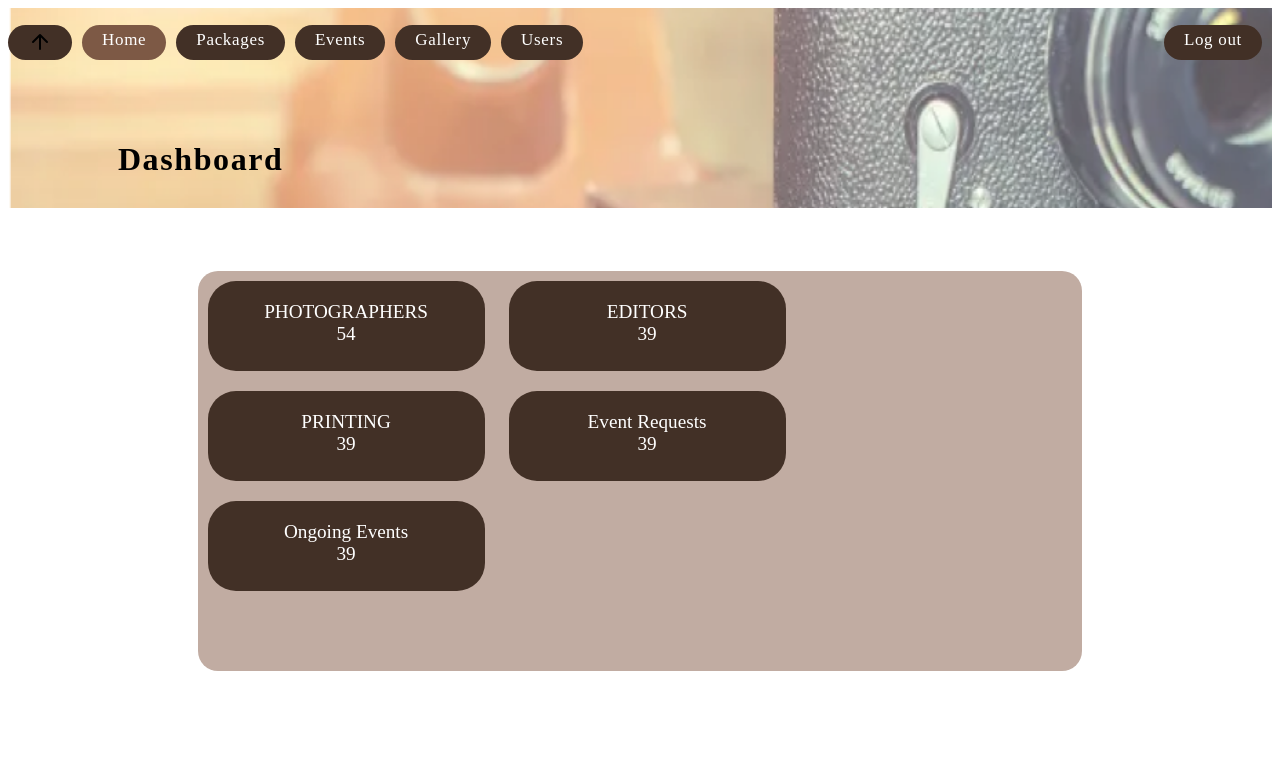
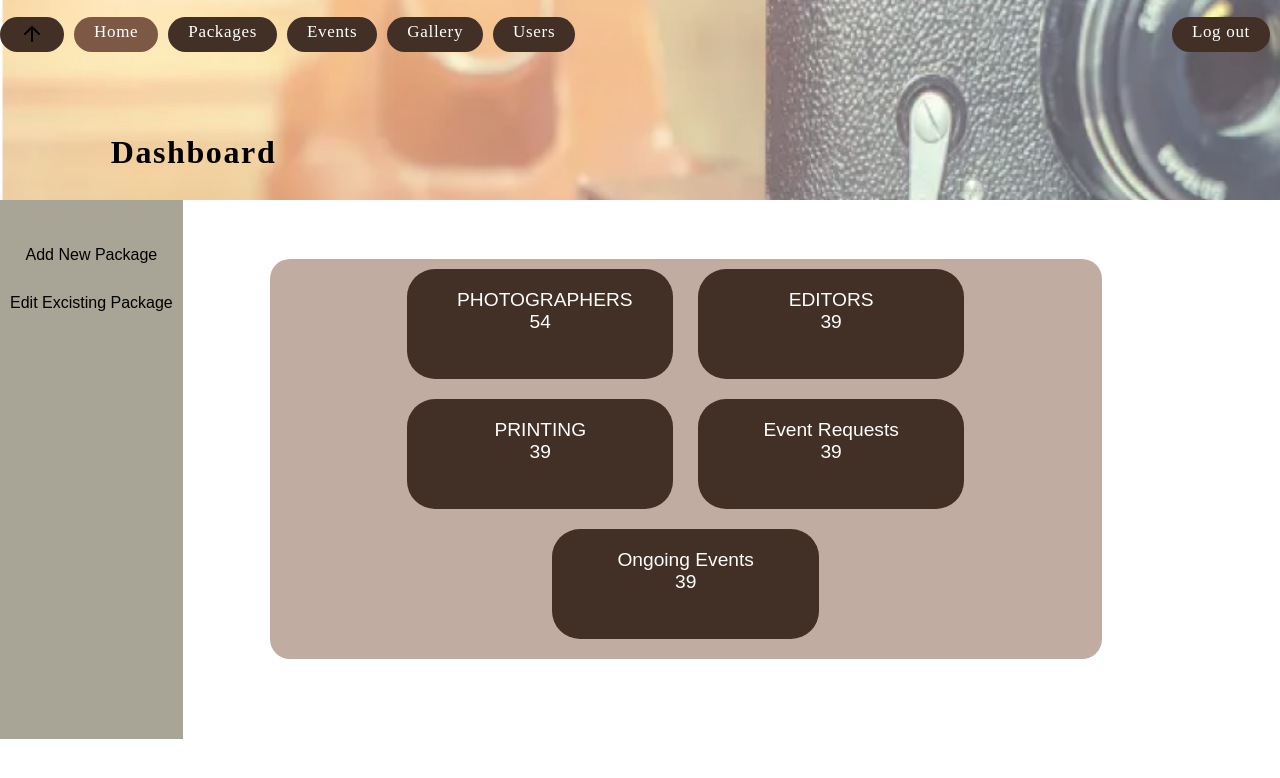
Before and after one commit to Chamika36/ArtRoom, a PHP site: page /app/views/pages/manager/dashboard.php in a window 1280 px wide. Shown: the top 778 px of the page. Run offline with PHP 8.4, Linux system fonts and the light colour scheme.

Commit message:
added grids

```diff
--- a/app/views/pages/manager/dashboard.php
+++ b/app/views/pages/manager/dashboard.php
@@ -5,14 +5,24 @@
     <meta name="viewport" content="width=device-width, initial-scale=1.0">
     <title>Dashboard</title>
     <link rel="stylesheet" href="../../../../public/css/dashboard.css">
-    <link rel="stylesheet" href="../../../../public/css/navbar.css"> <!-- Include navbar CSS here -->
+    <link rel="stylesheet" href="../../../../public/css/navbar.css">
+    <link rel="stylesheet" href="../../../../public/css/grid.css">
 </head>
 
 <body>
+
+    <div class="container">
         <!-- Navbar -->
+        <div class="item1">
             <?php include('../../include/navbar.php'); ?>
+        </div>
 
-    <!-- Content of the Page Goes Here -->
+        <div class="item2">
+            <?php include('./sidebar.php'); ?>
+        </div>
+
+        <!-- Dashboard -->
+        <div class="item3">
             <div class="main-box">
             <div>
                 <a class="box" href="#">PHOTOGRAPHERS <br />54</a>
@@ -22,6 +32,8 @@
                 <a class="box" href="#">Ongoing Events <br />39</a>
             </div>
             </div>
+        </div>
+    </div>
 
 </body>
 </html>
--- /dev/null
+++ b/app/views/pages/manager/sidebar.php
@@ -0,0 +1,20 @@
+<!DOCTYPE html>
+<html lang="en">
+<head>
+    <meta charset="UTF-8">
+    <meta name="viewport" content="width=device-width, initial-scale=1.0">
+    <title>Sidebar</title>
+    <link rel="stylesheet" href="../../../../public/css/sidebar.css">
+</head>
+
+
+<body>
+    <!-- Sidebar -->
+    <div class="sidebar">
+        <ul>
+            <li><a href="#">Add New Package</a></li>
+            <li><a href="#">Edit Excisting Package</a></li>
+        </ul>
+    </div>
+</body>
+</html>
--- a/public/css/dashboard.css
+++ b/public/css/dashboard.css
@@ -20,7 +20,7 @@
     justify-content: space-between;
     display: flex;
     width: 20%;
-    height: 50px;
+    height: 70px;
     display: inline-block;
     padding: 50px;
     padding-top: 20px;
--- /dev/null
+++ b/public/css/grid.css
@@ -0,0 +1,20 @@
+.container {
+    display: grid;
+    gap: 0px;
+    text-align: center;
+  }
+
+  .item1 {
+    grid-column: 1 / span 5;
+    grid-row: 1;
+  }
+
+  .item2 {
+    grid-column: 1 / span 2;
+    grid-row: 2 / span 2;
+  }
+
+  .item3 {
+    grid-column: 2 / span 4;
+    grid-row: 2;
+  }
--- /dev/null
+++ b/public/css/sidebar.css
@@ -0,0 +1,51 @@
+body {
+    margin: 0;
+    padding: 0;
+    font-family: Arial, sans-serif;
+}
+
+.sidebar {
+    height: 100%;
+    background-color:#A8A597;
+    top: 0;
+    left: 0;
+    padding-top: 20px;
+}
+
+.sidebar ul {
+    list-style-type: none;
+    padding: 0;
+}
+
+.sidebar ul li {
+    margin-bottom: 10px;
+}
+
+.sidebar ul li a {
+    display: block;
+    color: #000000;
+    text-decoration: none;
+    padding: 10px;
+    transition: background-color 0.3s;
+}
+
+.sidebar ul li a:hover {
+    background-color: #555;
+}
+
+.content {
+    margin-left: 250px;
+    padding: 20px;
+}
+
+
+ @media (max-width: 768px) {
+    .sidebar {
+        width: 100%;
+        height: auto;
+    }
+
+    .content {
+        margin-left: 0;
+    }
+}
```
Also changed, not shown: app/views/pages/manager/calendar.php (added, +44 -0 lines), app/views/pages/manager/events.php (added, +33 -0 lines), public/css/calendar.css (added, +41 -0 lines), public/javascript/calendar.js (added, +115 -0 lines), app/views/pages/manager/viewPackages.php (added). Lines whose indentation alone changed are shown as unchanged.
